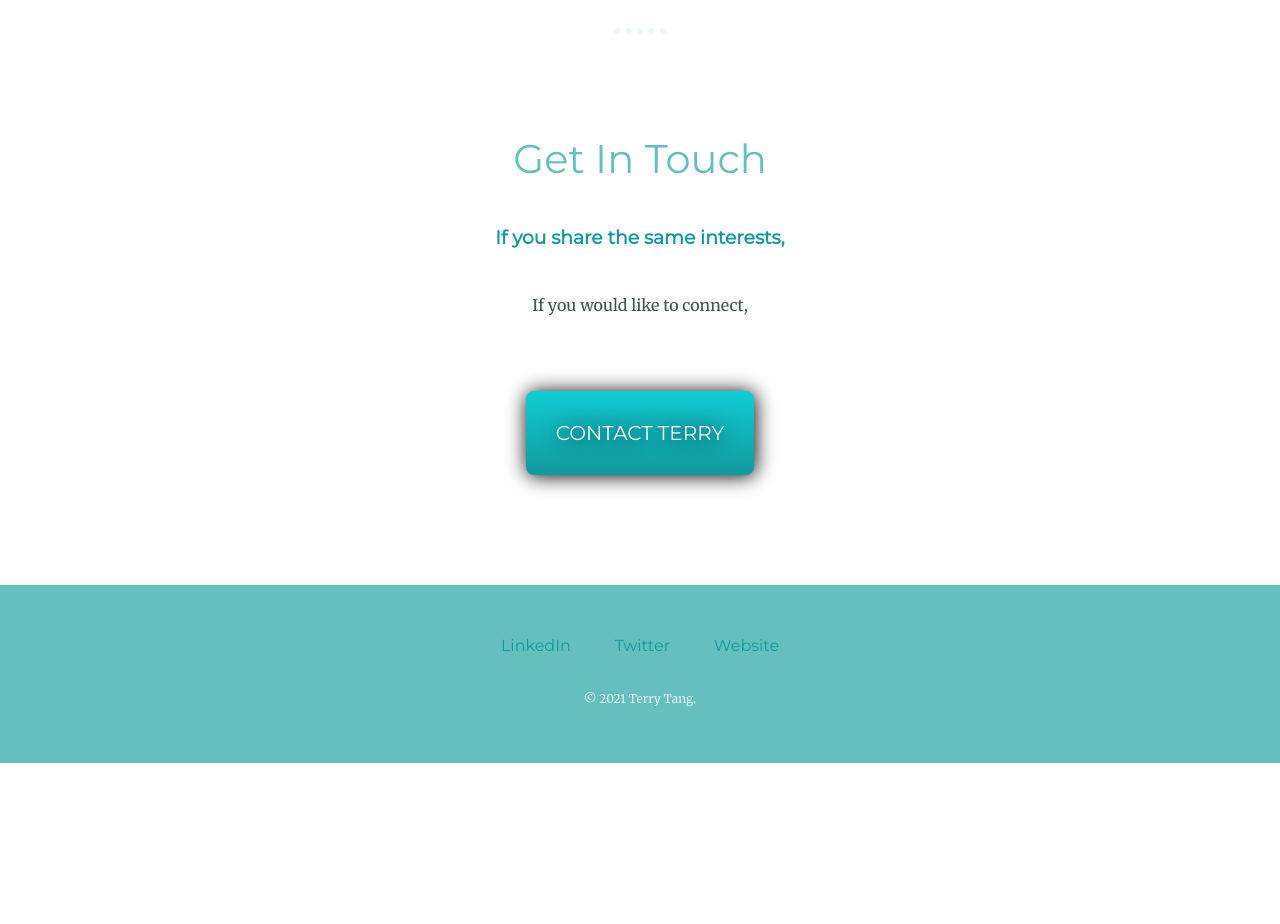
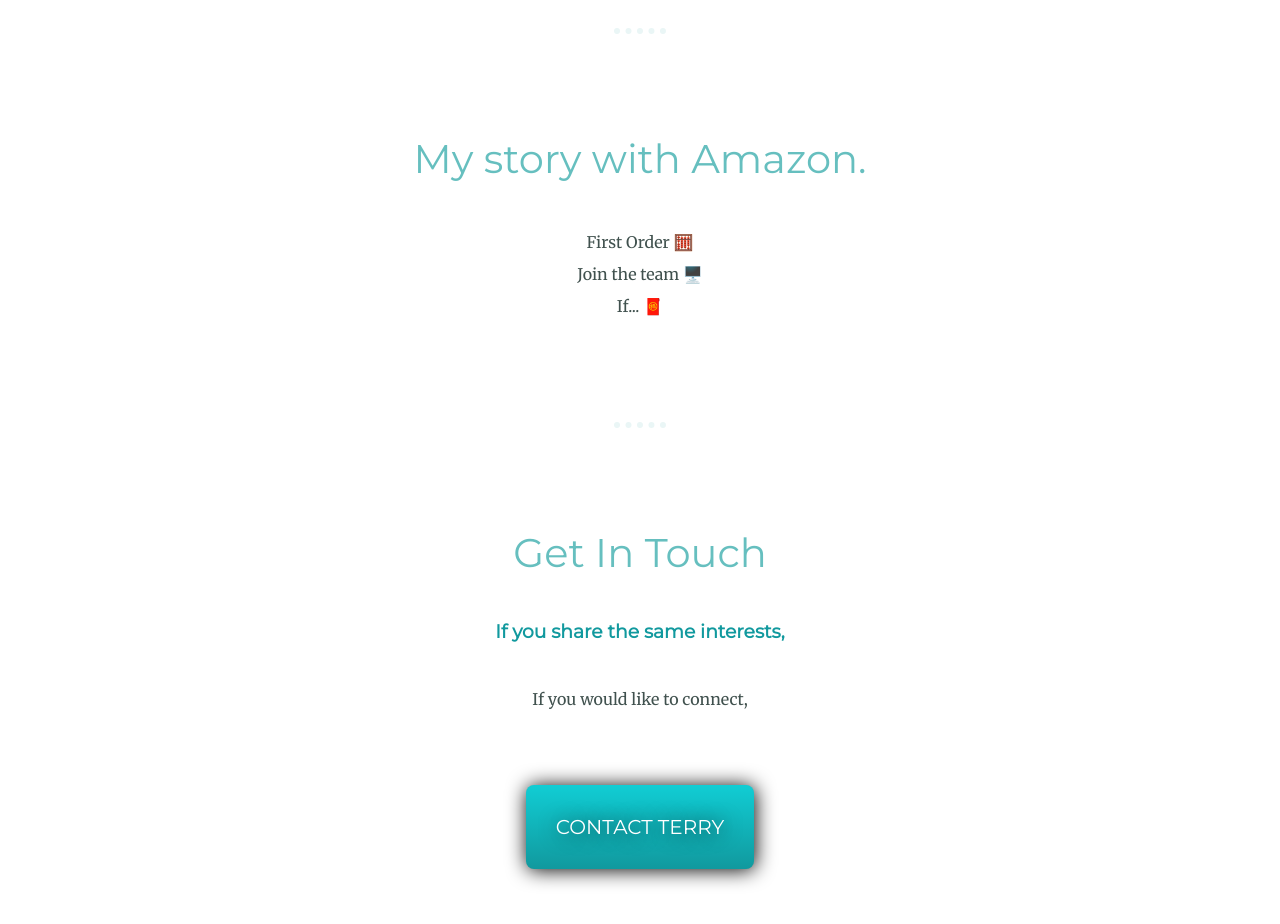
Before and after one commit to terrywj/mysite, a plain HTML site: page index.html in a window 1280 px wide. Shown: the part 3240-4164 px from the top of the page. Before the commit the page ends 4003 px from the top, so only its background shows below. Drawn offline with Linux system fonts and the light colour scheme.

Commit message:
Add files via upload

```diff
--- a/index.html
+++ b/index.html
@@ -87,6 +87,16 @@
     </div>
 
     <hr>
+    <div class="skills">
+      <h2>
+        My story with Amazon.</h2>
+        <p>
+              <p>First Order 🧮
+              <br>Join the team 🖥️
+              <br>If... 🧧
+        </p>
+    </div>
+    <hr>
     <div class="contact-me">
       <h2>Get In Touch</h2>
       <h3>If you share the same interests, </h3>
```
